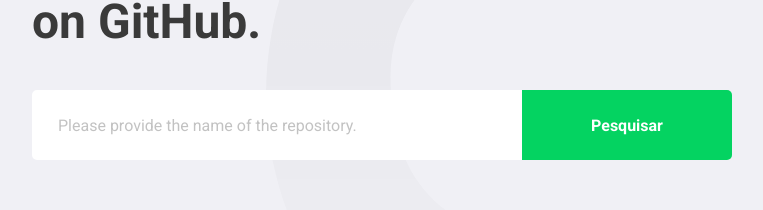
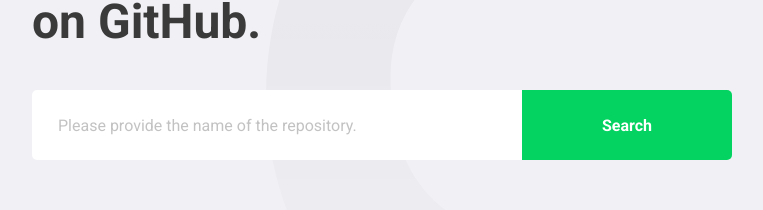
Before and after one commit to sunderhus/GithubExplorer, a React (Create React App) app: page / in a window 1280 px wide. Shown: the part 218-428 px from the top of the page, without its empty margins (148-911 px from the left). Built offline with nearby package versions, Linux system fonts and the light colour scheme.

Commit message:
refactor: translate form search button text

```diff
--- a/src/presentation/pages/Home/index.tsx
+++ b/src/presentation/pages/Home/index.tsx
@@ -93,7 +93,7 @@
           onChange={(event) => handleChange(event)}
           placeholder="Please provide the name of the repository."
         />
-        <button type="submit">Pesquisar</button>
+        <button type="submit">Search</button>
       </Form>
 
       {formError && <Error>{formError}</Error>}
```
